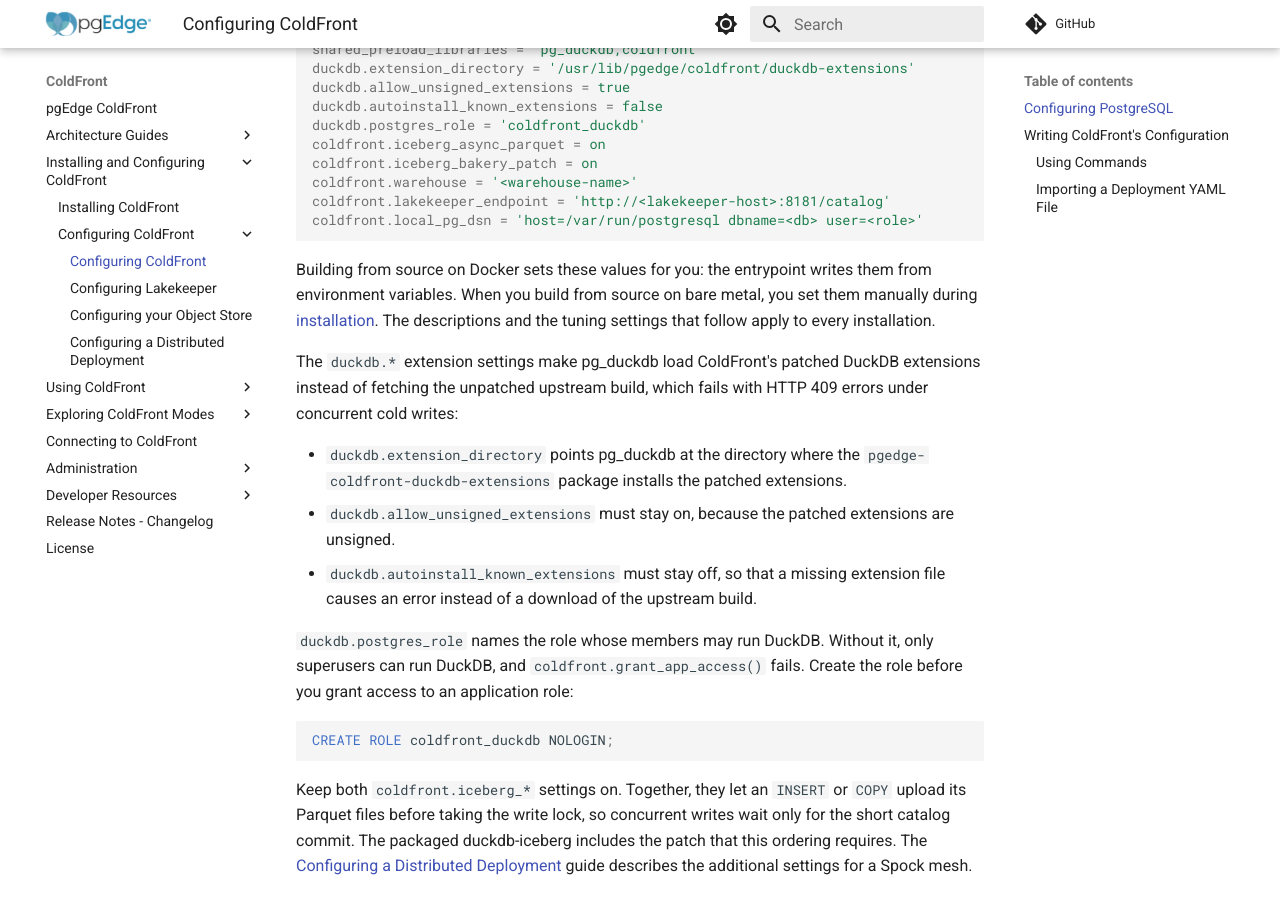
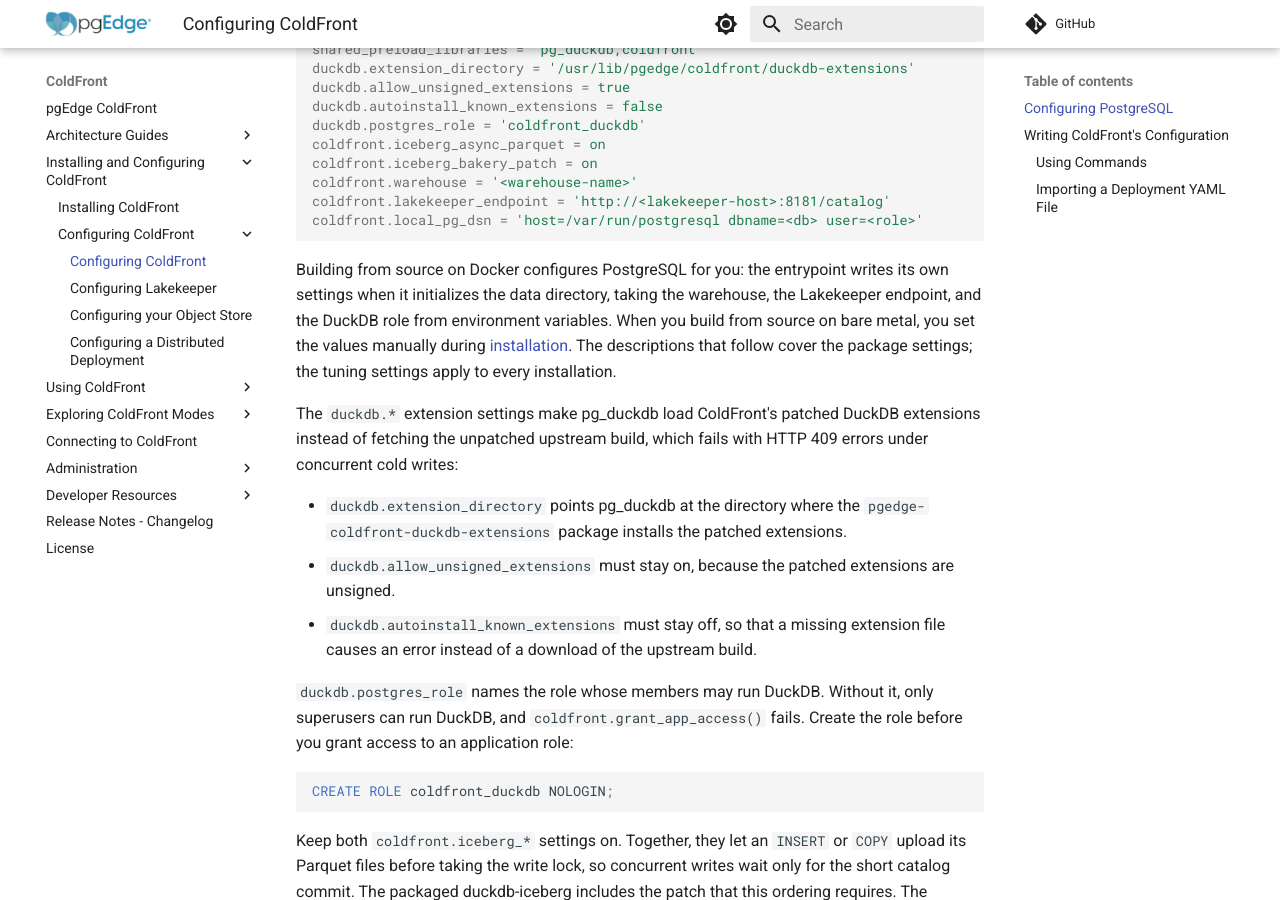
Before and after one commit to pgEdge/coldfront, an MkDocs documentation site: the page built from docs/configuration.md, in a window 1280 px wide and 900 px high, scrolled down 494 px. Built offline with MkDocs 1.6.1 and Material for MkDocs 9.7.7, drawn with Linux system fonts in a browser that asks for light colours; comment, search, counter and statistics services are not loaded; some of the changed text lies outside the part shown.

Commit message:
docs: address review comments on the configuration page

````diff
--- a/docs/configuration.md
+++ b/docs/configuration.md
@@ -29,10 +29,13 @@ coldfront.lakekeeper_endpoint = 'http://<lakekeeper-host>:8181/catalog'
 coldfront.local_pg_dsn = 'host=/var/run/postgresql dbname=<db> user=<role>'
 ```
 
-Building from source on Docker sets these values for you: the entrypoint
-writes them from environment variables. When you build from source on bare metal,
-you set them manually during [installation](installation.md). The descriptions
-and the tuning settings that follow apply to every installation.
+Building from source on Docker configures PostgreSQL for you: the
+entrypoint writes its own settings when it initializes the data directory,
+taking the warehouse, the Lakekeeper endpoint, and the DuckDB role from
+environment variables. When you build from source on bare metal, you set the
+values manually during [installation](installation.md). The descriptions that
+follow cover the package settings; the tuning settings apply to every
+installation.
 
 The `duckdb.*` extension settings make pg_duckdb load ColdFront's
 patched DuckDB extensions instead of fetching the unpatched upstream build,
@@ -86,6 +89,10 @@ ColdFront keeps its configuration in three places:
 
 You can write the table configuration and the credential with two commands,
 or with one import of a deployment YAML file.
+
+The examples use the `archiver` command that the `pgedge-coldfront` package
+installs. After a build from source, run `./bin/archiver` from the source
+directory instead.
 
 ### Using Commands
 
````
Also changed, not shown: other parts of docs/configuration.md (+1 -1 lines).
